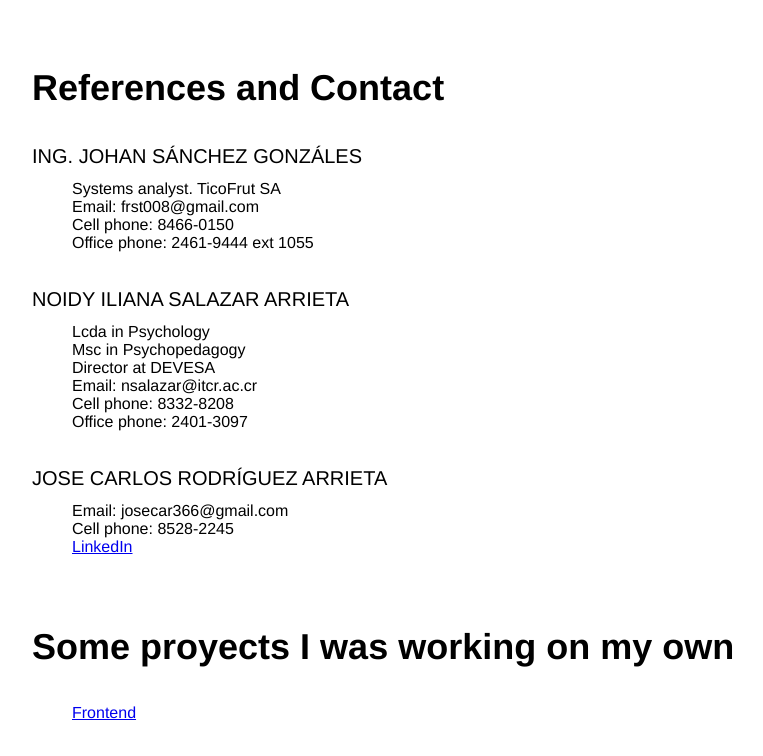
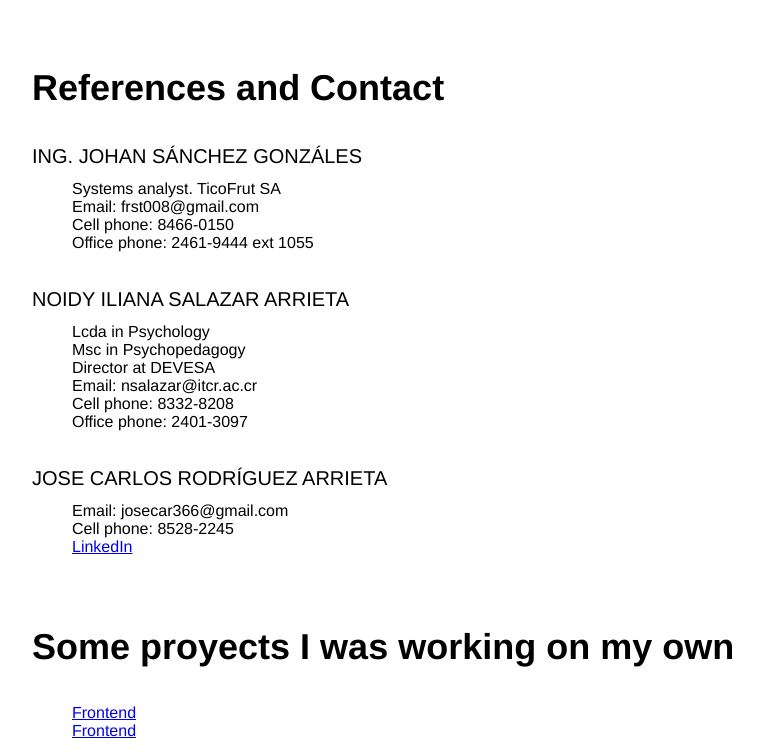
Before and after one commit to Blad4542/blad4542.github.com, a plain HTML site: page CV/index.html in a window 1280 px wide. Shown: the part 2313-3069 px from the top of the page, without its empty margins (158-921 px from the left). Drawn offline with Linux system fonts and the light colour scheme.

Commit message:
agregando paginas

```diff
--- a/CV/index.html
+++ b/CV/index.html
@@ -129,6 +129,7 @@
           <div>
             <dl>
               <dd><a href="https://blad4542.github.io/Frontend/" target="_blank">Frontend</a><dd>
+                <dd><a href="https://blad4542.github.io/avatar/" target="_blank">Frontend</a><dd>
             </dl>
           </div>
         </div>
```
